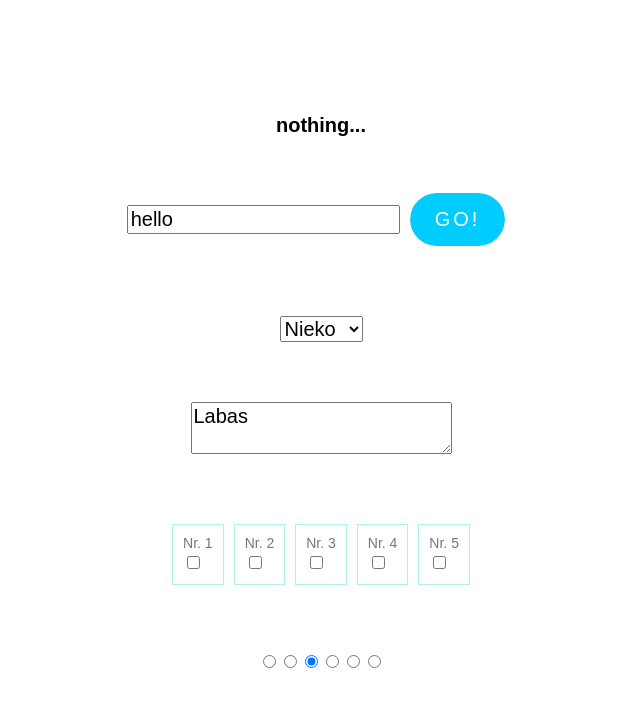
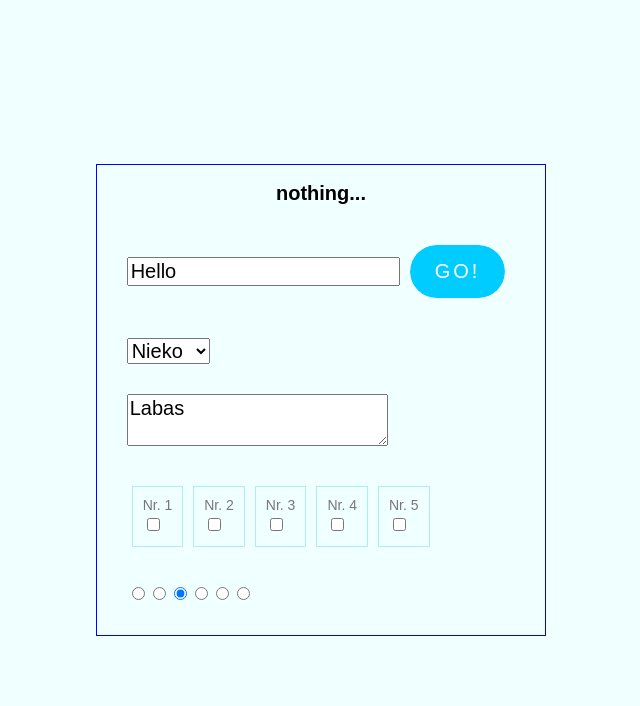
Before and after one commit to VaidasMakstutis/bit-react-basic-theory, a React (Create React App) app: page / in a window 1280 px wide. Shown: the top 706 px of the page, without its empty margins (319-959 px from the left). Built offline with nearby package versions, Linux system fonts and the light colour scheme.

Commit message:
Form tag and border

```diff
--- a/src/App.jsx
+++ b/src/App.jsx
@@ -16,12 +16,14 @@ function App (){
 
     return (
         <div className="App col">
+            <form>
             <ShowText text={showText}/>
             <TextInput whatText={whatText}/>
             <Select/>
             <Textarea/>
             <Checkbox/>
             <Radiobutton/>
+            </form>
         </div>
     )
 }
--- a/src/Components/Control/ShowText.jsx
+++ b/src/Components/Control/ShowText.jsx
@@ -1,7 +1,9 @@
 
 function ShowText({text}) {
     return (
+        <div className="show-text">
             <h2>{text}</h2>
+        </div>
     )
 }
 
--- a/src/Components/Control/TextInput.jsx
+++ b/src/Components/Control/TextInput.jsx
@@ -2,7 +2,7 @@ import { useState } from "react";
 
 function TextInput ({whatText}) {
 
-const [text, setText] = useState('hello');
+const [text, setText] = useState('Hello');
 
 const changed = e => {
     console.log(e.target.value);
--- a/src/index.scss
+++ b/src/index.scss
@@ -6,6 +6,7 @@ body {
     sans-serif;
   -webkit-font-smoothing: antialiased;
   -moz-osx-font-smoothing: grayscale;
+  background-color: azure;
 }
 
 .App {
@@ -83,6 +84,10 @@ body {
     }
 }
 
+form {
+  border: 1px solid blue;
+}
+
 .m-3 {
   margin: 30px;
 }
@@ -100,3 +105,7 @@ body {
       margin: 0;
     }
 }
+
+.show-text {
+  text-align: center;
+}
```
